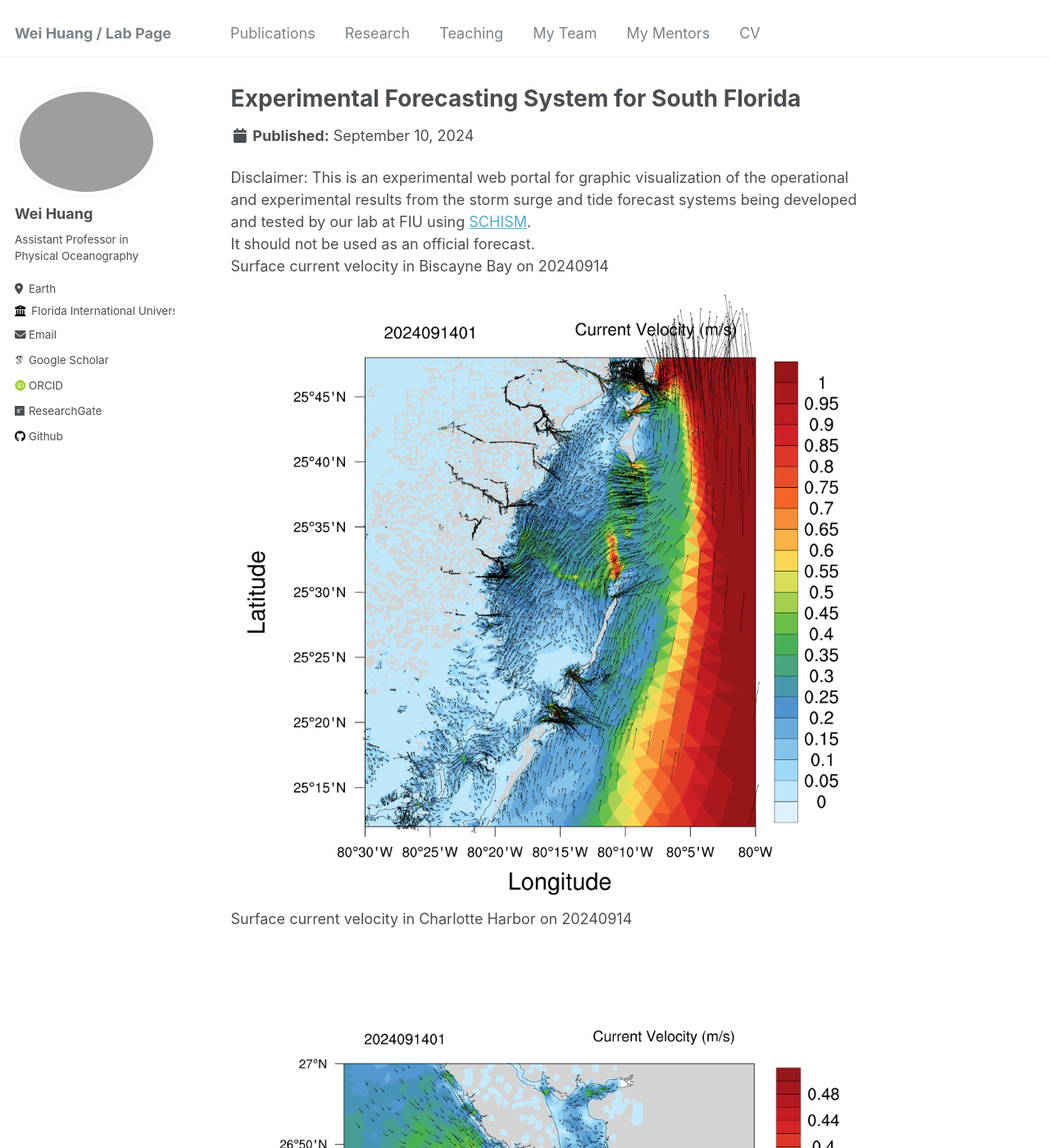
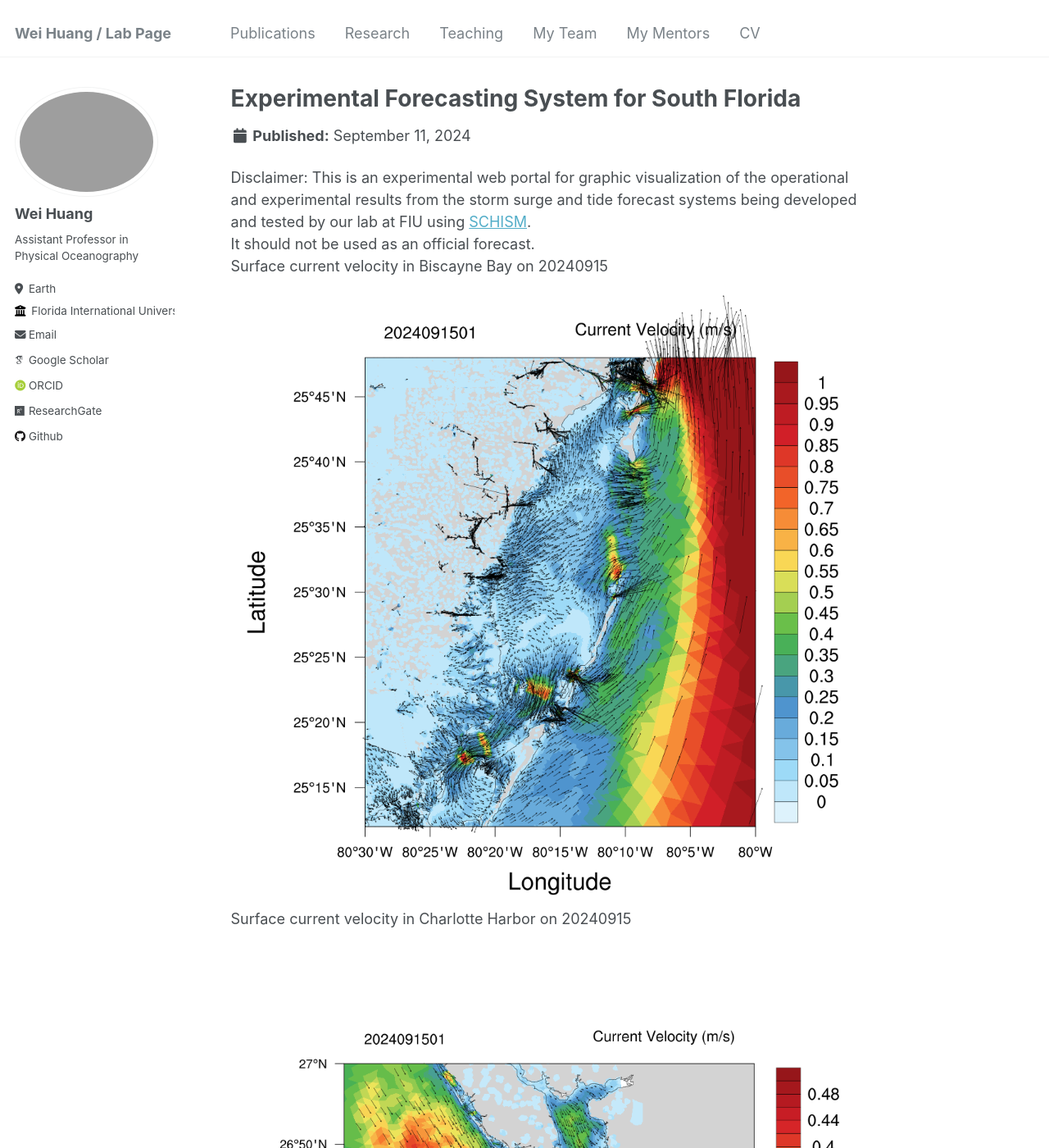
Before and after one commit to huang96169/huang96169.github.io, a Jekyll site: the page built from _research/research-1.md, in a window 1280 px wide and 1400 px high. Shown: the whole window at 82% size. Built offline with Jekyll 4.4.1, drawn with Linux system fonts in a browser that asks for light colours; some web fonts are replaced; some of the changed text lies outside the part shown.

Commit message:
replaced research_uv1.gif research_salt1.gif research_temp1.gif and replaced research_elev2.gif research_uv2.gif research_salt2.gif research_temp2.gif

```diff
--- a/_research/research-1.md
+++ b/_research/research-1.md
@@ -1,7 +1,7 @@
 ---
 title: "Experimental Forecasting System for South Florida"
-short: Surface current velocity of South Florida from 20240910 to 20240914
-date: 2024-09-10
+short: Surface current velocity of South Florida from 20240911 to 20240915
+date: 2024-09-11
 short1: "Disclaimer: This is an experimental web portal for graphic visualization of the operational and experimental results from the storm surge and tide forecast systems being developed and tested by our lab at FIU using [SCHISM](https://ccrm.vims.edu/schismweb/). It should not be used as an official forecast."
 excerpt: "<img src='/images/research_uv1.gif'>"
 collection: research
@@ -10,11 +10,11 @@ collection: research
 Disclaimer:
 This is an experimental web portal for graphic visualization of the operational and experimental results from the storm surge and tide forecast systems being developed and tested by our lab at FIU using [SCHISM](https://ccrm.vims.edu/schismweb/).<br/>
 It should not be used as an official forecast.<br/>
-Surface current velocity in Biscayne Bay on 20240914<br/>
+Surface current velocity in Biscayne Bay on 20240915<br/>
 <img src='/images/research_Bbay.png'>
-Surface current velocity in Charlotte Harbor on 20240914<br/>
+Surface current velocity in Charlotte Harbor on 20240915<br/>
 <img src='/images/research_Cbay.png'>
-Surface current velocity in Tampa Bay on 20240914<br/>
+Surface current velocity in Tampa Bay on 20240915<br/>
 <img src='/images/research_Tbay.png'>
 The map below showns observational stations used for validating the model's results, as well as the horizontal grid. <br/>
 The horizontal grid for SCHISM in simulating Biscayne Bay in South Florida, using flexible resolution resolving levees and canals (1-2 m), watershed rural and urban areas (30m-50m) and coastal ocean (500m-5km).<br/>
```
Also changed, not shown: _research/research-2.md (+6 -6 lines), images/research_Bbay.png, images/research_Cbay.png, images/research_Tbay.png, images/research_maxelev2.gif.
